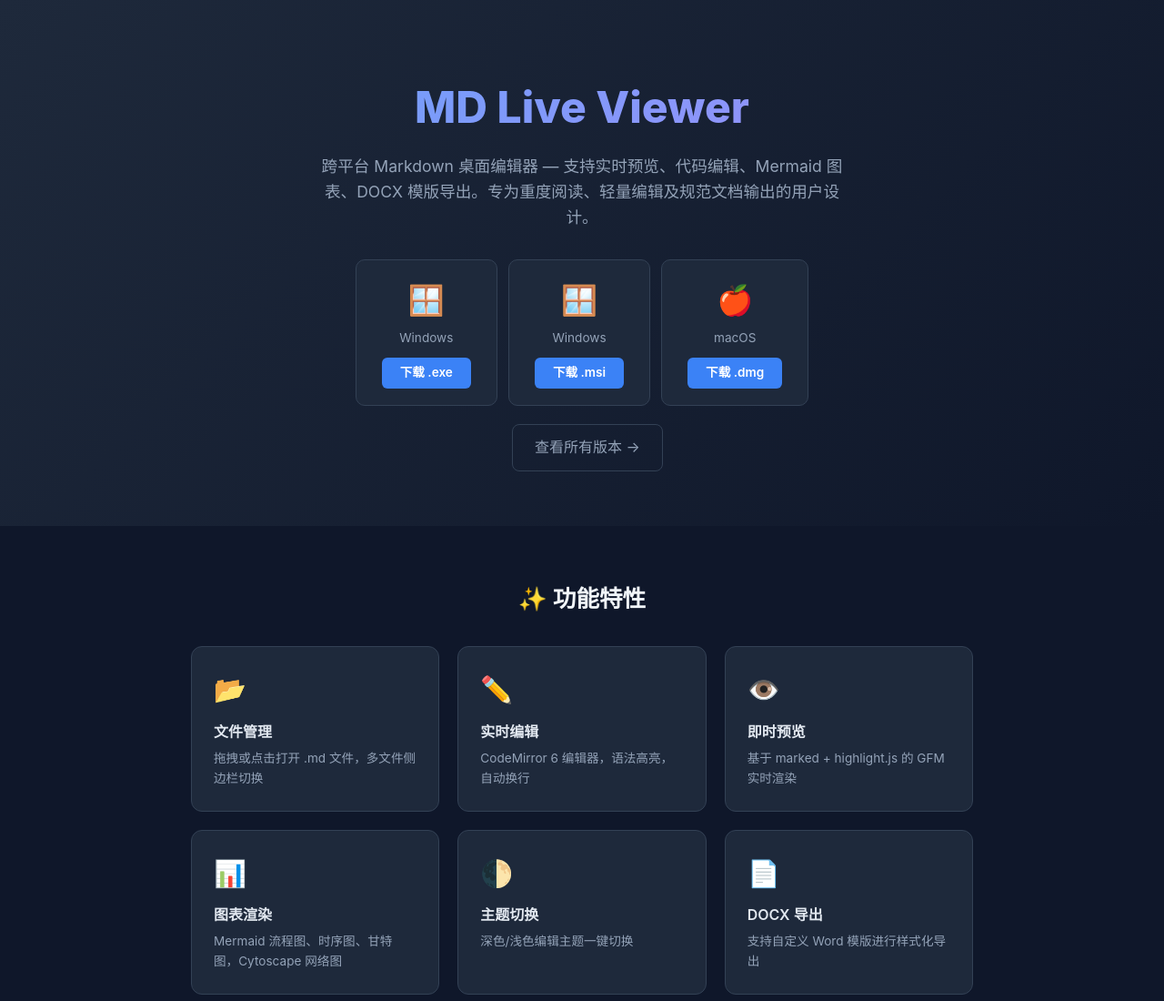
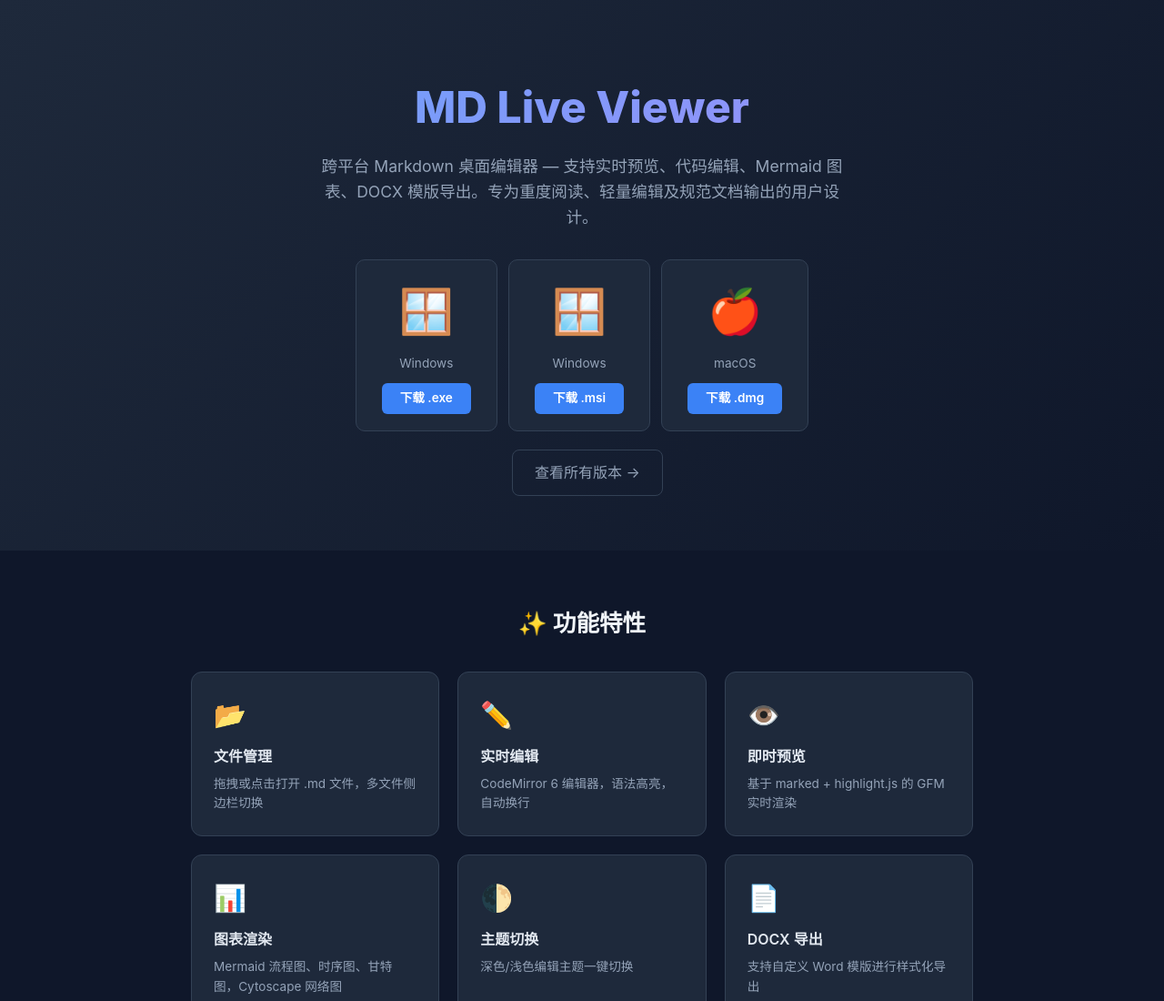
Before and after one commit to jayneena/md-previewer, a website: page docs/index.html in a window 1280 px wide. Shown: the top 1100 px of the page at 91% size. Drawn offline with Linux system fonts and the light colour scheme; no server answers.

Commit message:
larger download icons

```diff
--- a/docs/index.html
+++ b/docs/index.html
@@ -14,7 +14,7 @@ body { font-family: -apple-system, BlinkMacSystemFont, 'Segoe UI', Roboto, sans-
 .dl-tiles { display: flex; justify-content: center; gap: 12px; margin: 20px 0; flex-wrap: wrap; }
 .dl-tile { background: #1e293b; border: 1px solid #334155; border-radius: 10px; padding: 18px 28px; text-align: center; min-width: 140px; transition: border-color 0.2s; }
 .dl-tile:hover { border-color: #60a5fa; }
-.dl-tile-icon { font-size: 2rem; margin-bottom: 6px; }
+.dl-tile-icon { font-size: 3rem; margin-bottom: 8px; }
 .dl-tile-name { font-size: 0.85rem; color: #94a3b8; margin-bottom: 10px; }
 .dl-tile-link { display: inline-block; background: #3b82f6; color: #fff; padding: 6px 20px; border-radius: 6px; font-size: 0.85rem; text-decoration: none; font-weight: 600; }
 .dl-tile-link:hover { background: #2563eb; }
```
